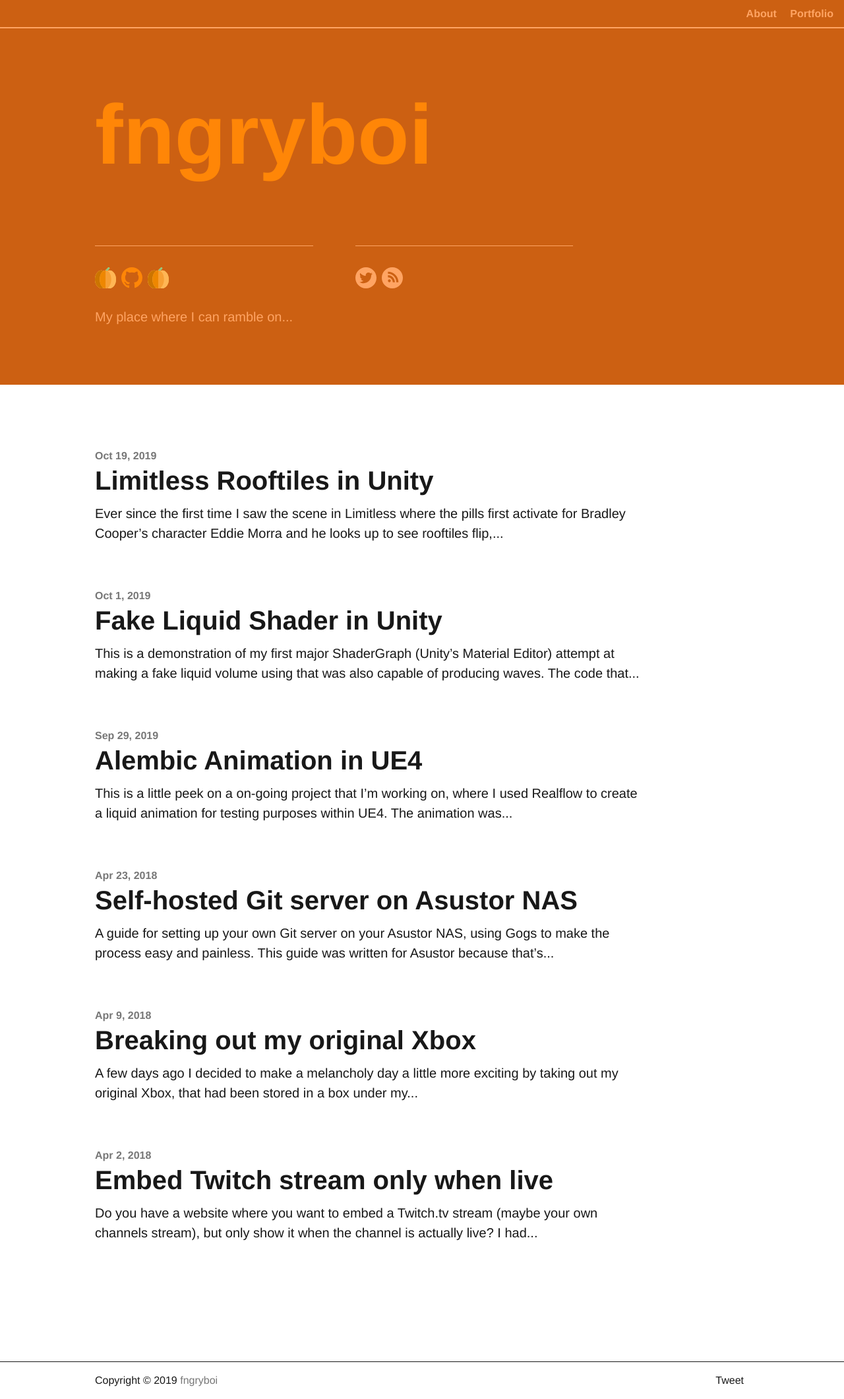
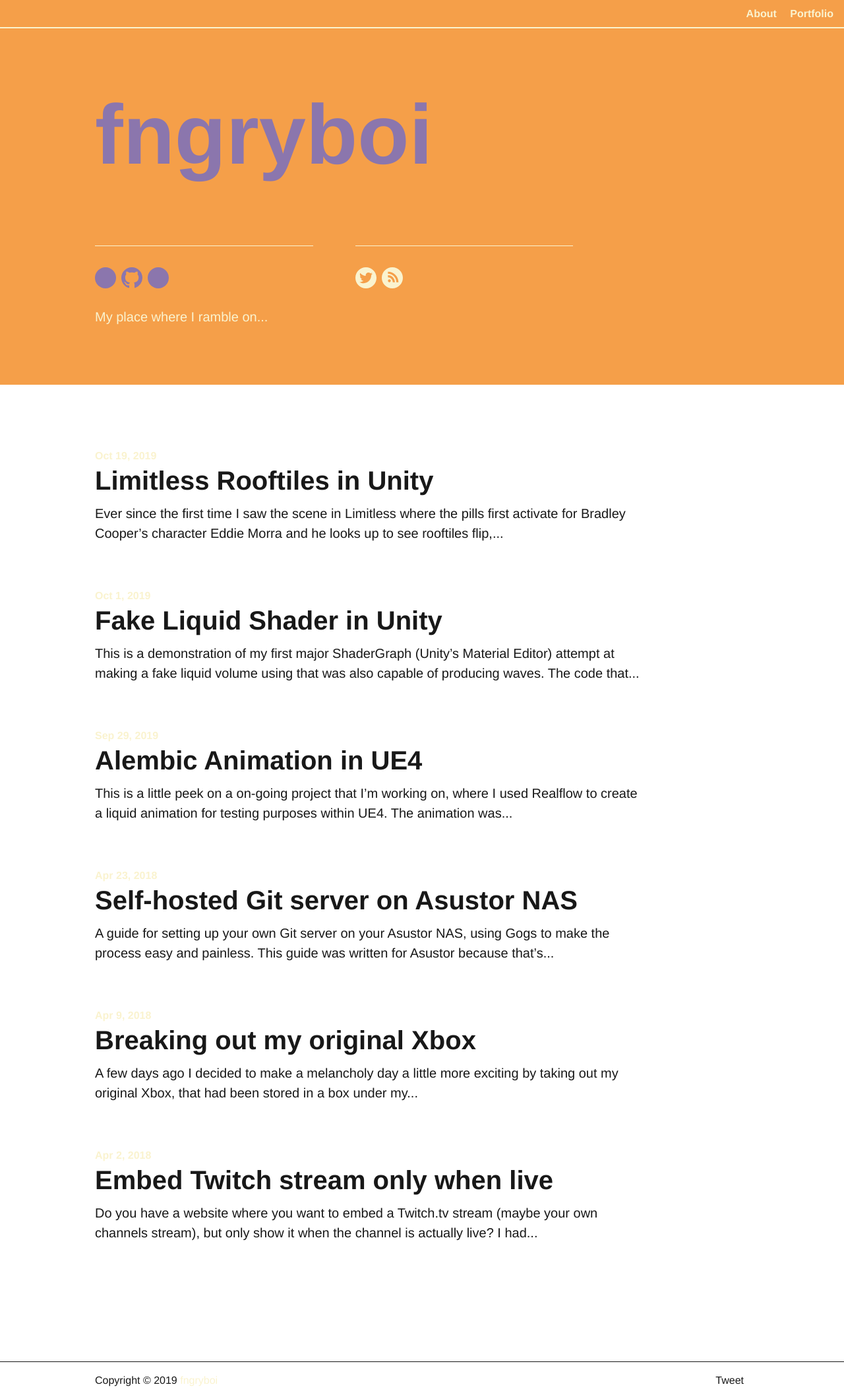
Before and after one commit to fngryboi/fngryboi.github.io, a Jekyll site: the page built from index.html, in a window 1280 px wide. Shown: the whole page at 66% size. Built offline with Jekyll 4.4.1, drawn with Linux system fonts in a browser that asks for light colours; comment, search, counter and statistics services are not loaded.

Commit message:
fngryboi base theme, turned off halloween theme

```diff
--- a/_config.yml
+++ b/_config.yml
@@ -1,5 +1,5 @@
 title: fngryboi
-description: My place where I can ramble on...
+description: My place where I ramble on...
 baseurl: ""
 url: "https://fngryboi.github.io"
 github_username: fngryboi
@@ -12,7 +12,7 @@ social_username: fngryboi
 
 # Set theme color here
 # Choose from: black (default), blue, gray, magenta, orange, red, white, and yellow.
-theme_color: custom
+theme_color: fngryboi
 
 # Build settings
 markdown: kramdown
--- a/_includes/home-header.html
+++ b/_includes/home-header.html
@@ -19,16 +19,21 @@
         <div class="col-4 sm-width-full left border-top-thin accented">
           <div class="table">
             <div class="inline-block mt-3 mr-1">
+            {% if site.theme_color == "halloween" %}
               {% include pumpkin.html %}
+            {% else %}
+              {% include dot-accent.html %}
+            {% endif %}
             </div>
-            <!--<div class="inline-block mt-3 mr-1">
-              {% include dot-accent.html %}
-            </div>-->
             <div class="inline-block mt-3 mr-1">
               {% include github.html %}
             </div>
             <div class="inline-block mt-3 mr-1">
-              {% include pumpkin.html %}
+              {% if site.theme_color == "halloween" %}
+                {% include pumpkin.html %}
+              {% else %}
+                {% include dot-accent.html %}
+              {% endif %}
             </div>
           </div>
           <!-- Set site description in config.yml -->
--- /dev/null
+++ b/_sass/_theme-fngryboi.scss
@@ -0,0 +1,30 @@
+// Yellow theme - could do yellow on borders? - links on inside pages?
+
+// Color variables
+$black: #181818;
+$white: #fff;
+$gray: #777;
+
+$orangeish: #f59f49;
+$eggshellish: #faf3cf;
+$purpleish: #8b76ad;
+$darkpurple: #4f3c6e;
+
+// Config
+$color-background: $orangeish !default;
+$color-dot-accent: $purpleish !default;
+$color-foreground: $eggshellish !default;
+$color-title: $purpleish !default;
+$color-body-text: $black !default;
+$color-text-accent: $eggshellish !default;
+$color-code: $gray !default;
+$color-nav-link: $eggshellish !default;
+$color-primary-link: $gray !default;
+$color-border: $eggshellish;
+
+// Import sass partials (used in all themes)
+@import
+        "variables",
+        "base",
+        "components",
+        "utilities";
```
Also changed, not shown: _sass/_theme-halloween.scss (renamed from _sass/_theme-custom.scss), 1 other file.
